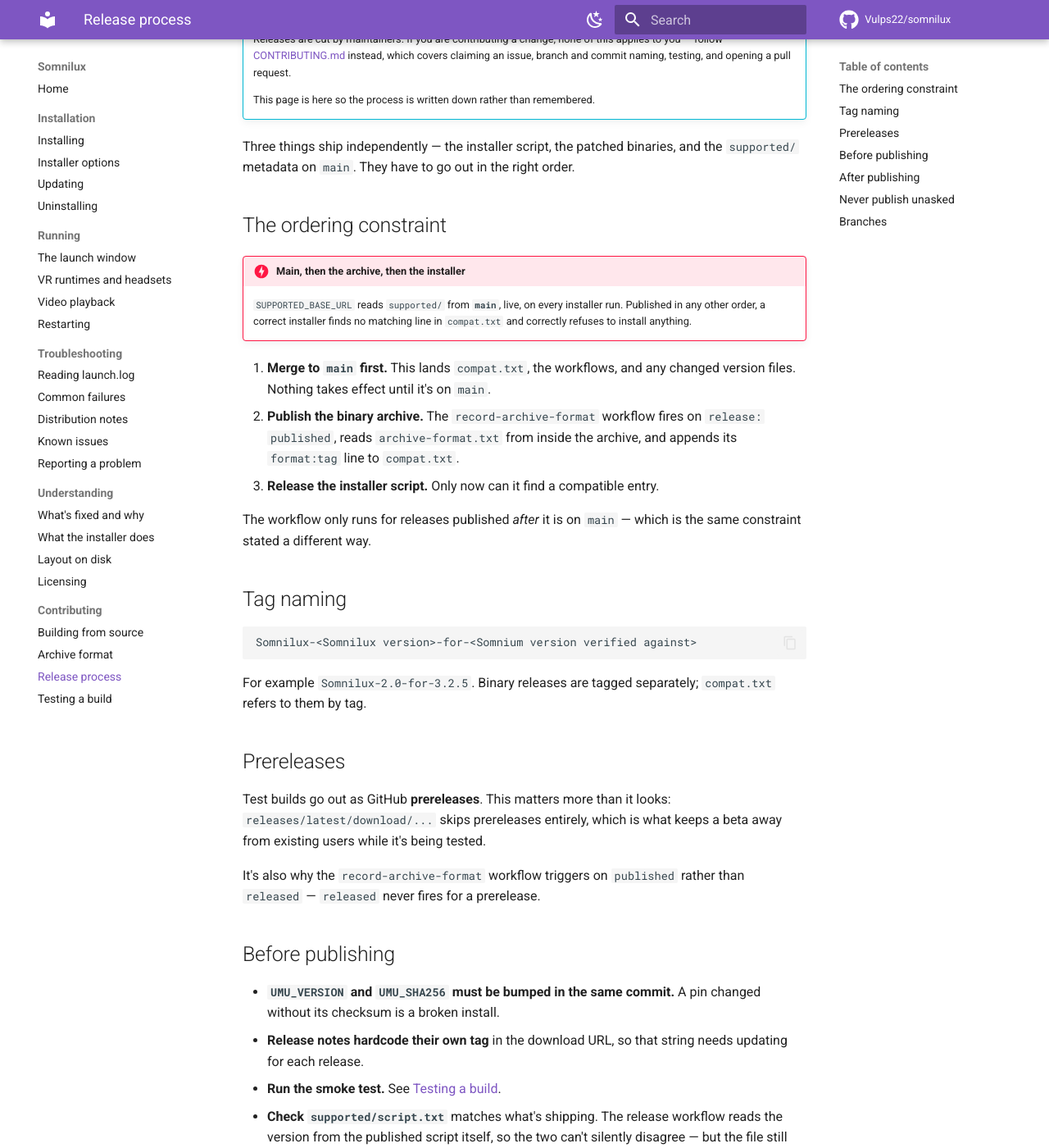
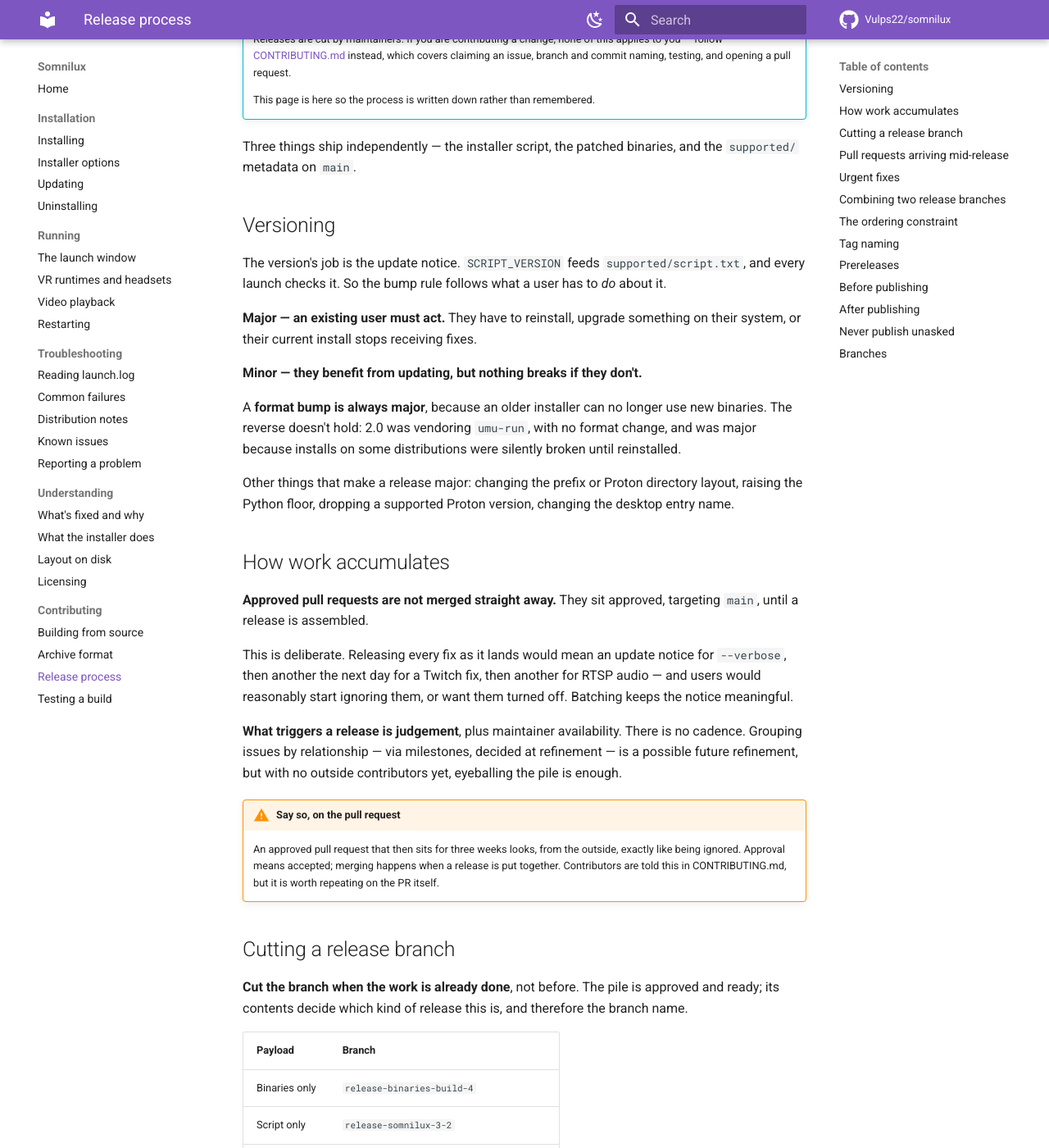
Before and after one commit to Vulps22/somnilux, an MkDocs documentation site: the page built from docs/contributing/release-process.md, in a window 1280 px wide and 1400 px high, scrolled down 192 px. Shown: the whole window at 82% size. Built offline with MkDocs 1.6.1 and Material for MkDocs 9.7.7, drawn with Linux system fonts in a browser that asks for light colours; comment, search, counter and statistics services are not loaded; some of the changed text lies outside the part shown.

Commit message:
Write down the release assembly model
Releases are assembled from a stockpile of approved pull requests rather than
cut per merge, so that update notices stay worth reading. That was entirely
undocumented, and every part of it is a judgement call made under pressure.

Records: the major/minor test as "must the user act", the three release
branch forms and that the payload picks the form, triage for work arriving
mid-release, and the rule that an urgent fix drops anything with a merge
conflict rather than stopping to resolve it.

Contributors are told approval is not merging, since a pull request sitting
approved for three weeks otherwise reads as being ignored, and that being
dropped from a release is not a rejection.

Co-Authored-By: Claude Opus 5 <noreply@anthropic.com>
Claude-Session: https://claude.ai/code/session_01Cz1xdpqj5rk9sLioh18DhB

```diff
--- a/docs/contributing/release-process.md
+++ b/docs/contributing/release-process.md
@@ -10,8 +10,106 @@
     This page is here so the process is written down rather than remembered.
 
 Three things ship independently — the installer script, the patched binaries,
-and the `supported/` metadata on `main`. They have to go out in the right
-order.
+and the `supported/` metadata on `main`.
+
+## Versioning
+
+The version's job is the update notice. `SCRIPT_VERSION` feeds
+`supported/script.txt`, and every launch checks it. So the bump rule follows
+what a user has to *do* about it.
+
+**Major — an existing user must act.** They have to reinstall, upgrade
+something on their system, or their current install stops receiving fixes.
+
+**Minor — they benefit from updating, but nothing breaks if they don't.**
+
+A **format bump is always major**, because an older installer can no longer
+use new binaries. The reverse doesn't hold: 2.0 was vendoring `umu-run`, with
+no format change, and was major because installs on some distributions were
+silently broken until reinstalled.
+
+Other things that make a release major: changing the prefix or Proton
+directory layout, raising the Python floor, dropping a supported Proton
+version, changing the desktop entry name.
+
+## How work accumulates
+
+**Approved pull requests are not merged straight away.** They sit approved,
+targeting `main`, until a release is assembled.
+
+This is deliberate. Releasing every fix as it lands would mean an update
+notice for `--verbose`, then another the next day for a Twitch fix, then
+another for RTSP audio — and users would reasonably start ignoring them, or
+want them turned off. Batching keeps the notice meaningful.
+
+**What triggers a release is judgement**, plus maintainer availability. There
+is no cadence. Grouping issues by relationship — via milestones, decided at
+refinement — is a possible future refinement, but with no outside contributors
+yet, eyeballing the pile is enough.
+
+!!! warning "Say so, on the pull request"
+    An approved pull request that then sits for three weeks looks, from the
+    outside, exactly like being ignored. Approval means accepted; merging
+    happens when a release is put together. Contributors are told this in
+    CONTRIBUTING.md, but it is worth repeating on the PR itself.
+
+## Cutting a release branch
+
+**Cut the branch when the work is already done**, not before. The pile is
+approved and ready; its contents decide which kind of release this is, and
+therefore the branch name.
+
+| Payload | Branch |
+| --- | --- |
+| Binaries only | `release-binaries-build-4` |
+| Script only | `release-somnilux-3-2` |
+| Both | `release-somnilux-3-2-binaries-build-4` |
+
+The name says what to publish, and in what order. Because the branch is cut
+immediately before release, the build number is already known.
+
+Then retarget the waiting pull requests onto it and merge them. Retargeting is
+one action per PR and requires nothing from the contributor.
+
+Release branches are **exempt from the verb-first branch naming rule** — they
+are noun phrases by nature.
+
+## Pull requests arriving mid-release
+
+Once a release branch is open, new work is triaged:
+
+- **Urgent** — merge into the current release branch
+- **Everything else** — schedule for the next release
+
+The calibration line: a client crash is urgent, 1080p YouTube is not.
+
+## Urgent fixes
+
+An urgent fix **triggers a release of whatever is already waiting**. It does
+not go out alone, and the stockpile does not delay it.
+
+!!! danger "Anything with a merge problem is dropped, not fixed"
+    If a waiting pull request has developed conflicts since it was approved,
+    it comes **out** of the release and is investigated for the next one.
+
+    Do not stop to resolve conflicts. The urgent fix is the priority, and a
+    conflict found under time pressure is exactly when a bad merge gets made.
+    Dropping it costs one release cycle; a rushed resolution can cost the fix.
+
+Tell the contributor on the PR that it was pulled and why — it is not a
+rejection, and it is the second time their work has visibly not moved.
+
+## Combining two release branches
+
+Rare, but it happens: a release branch is open and being tested when work
+arrives that needs both a script and a binaries release.
+
+Cut a new combined branch from `main`, merge the open release branch into it
+at whatever its current HEAD is, then add the new work.
+
+There is no need to hurry the open branch to a stopping point. Every commit is
+atomic and complete on its own, so any point on it is already shippable —
+anything unfinished simply is not committed yet.
 
 ## The ordering constraint
 
@@ -29,6 +127,7 @@ order.
 
 The workflow only runs for releases published *after* it is on `main` — which
 is the same constraint stated a different way.
+
 
 ## Tag naming
 
```
Also changed, not shown: CONTRIBUTING.md (+21 -0 lines).
